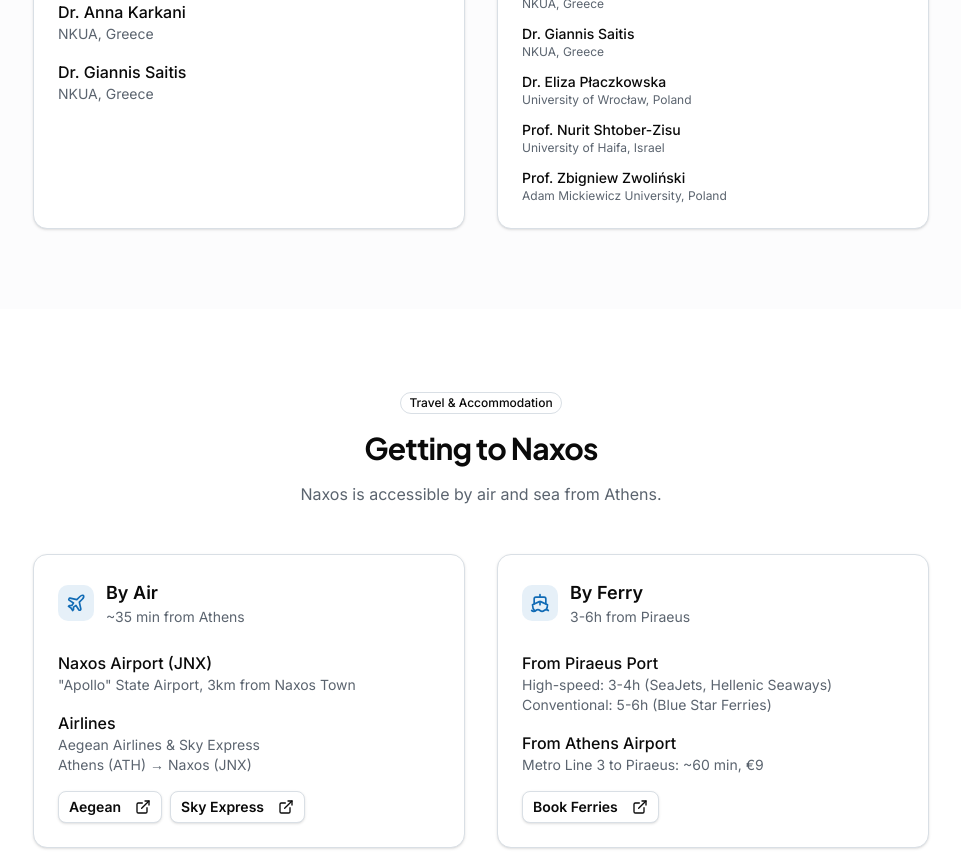
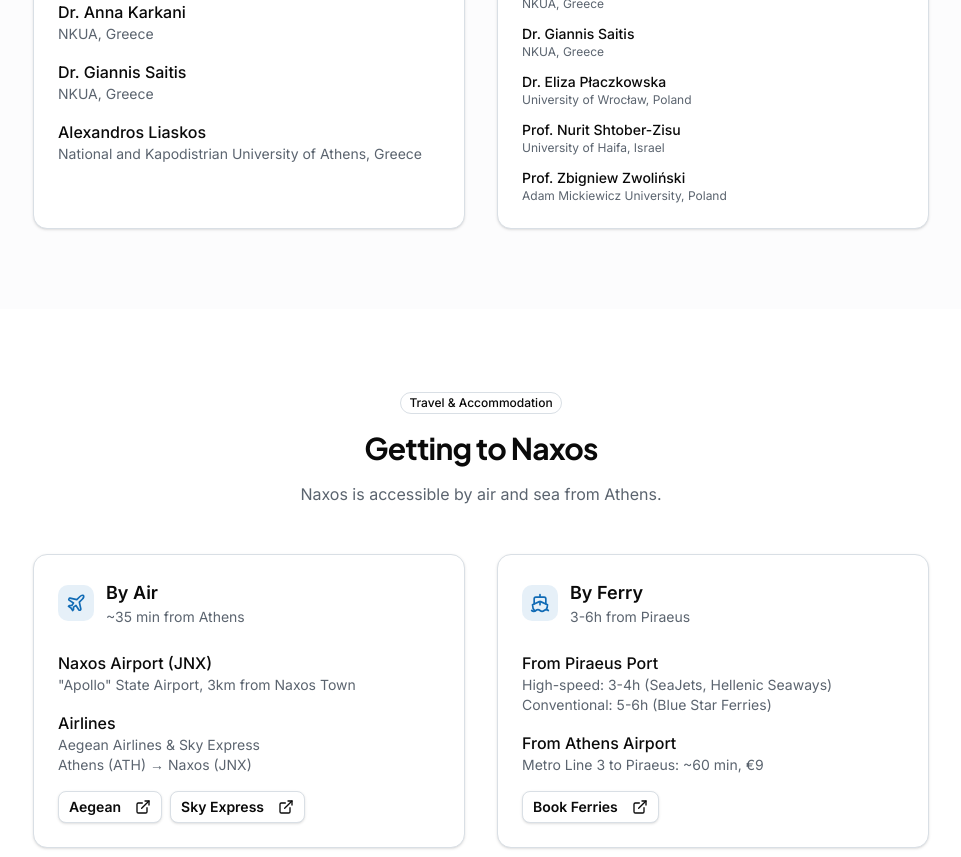
Before and after one commit to uoa-gr/denuchange, a React (Vite) app in the folder website/: page / in a window 1280 px wide. Shown: the part 7500-8357 px from the top of the page, without its empty margins (155-1116 px from the left). Built offline with nearby package versions, Linux system fonts and the light colour scheme; no server answers.

Commit message:
Add Alexandros Liaskos last on homepage committee

```diff
--- a/website/src/components/sections/Committees.tsx
+++ b/website/src/components/sections/Committees.tsx
@@ -6,6 +6,7 @@ const organizingCommittee = [
   { name: "Prof. Assimina Antonarakou", affiliation: "NKUA, Greece" },
   { name: "Dr. Anna Karkani", affiliation: "NKUA, Greece" },
   { name: "Dr. Giannis Saitis", affiliation: "NKUA, Greece" },
+  { name: "Alexandros Liaskos", affiliation: "National and Kapodistrian University of Athens, Greece" },
 ]
 
 const scientificCommittee = [
```
